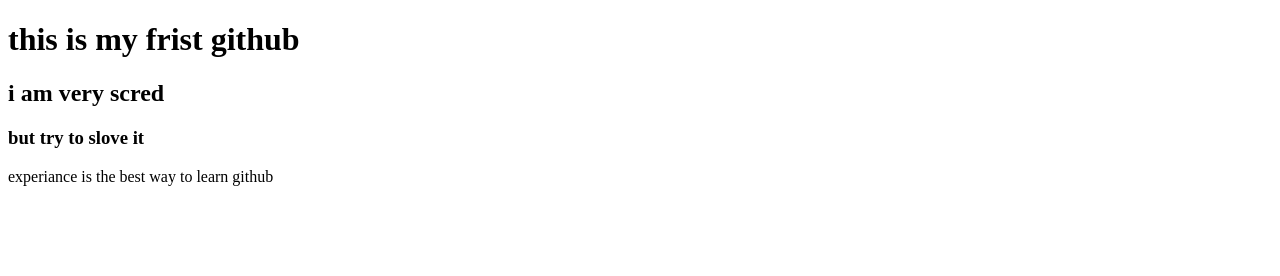
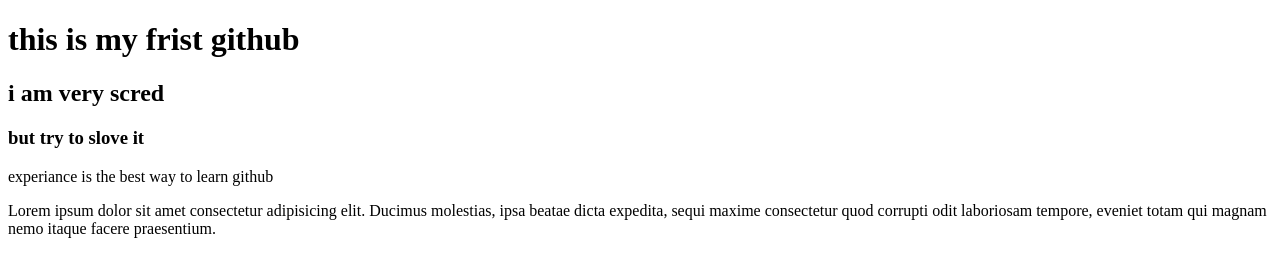
Before and after one commit to Ashadul1994/new-file-repo, a plain HTML site: page index.html in a window 1280 px wide. Drawn offline with Linux system fonts and the light colour scheme.

Commit message:
my second github

```diff
--- a/index.html
+++ b/index.html
@@ -11,5 +11,6 @@
     <h2>i am very scred</h2>
     <h3>but try to slove it</h3>
     <p>experiance is the best way to learn github</p>
+    <p>Lorem ipsum dolor sit amet consectetur adipisicing elit. Ducimus molestias, ipsa beatae dicta expedita, sequi maxime consectetur quod corrupti odit laboriosam tempore, eveniet totam qui magnam nemo itaque facere praesentium.</p>
 </body>
 </html>
```
